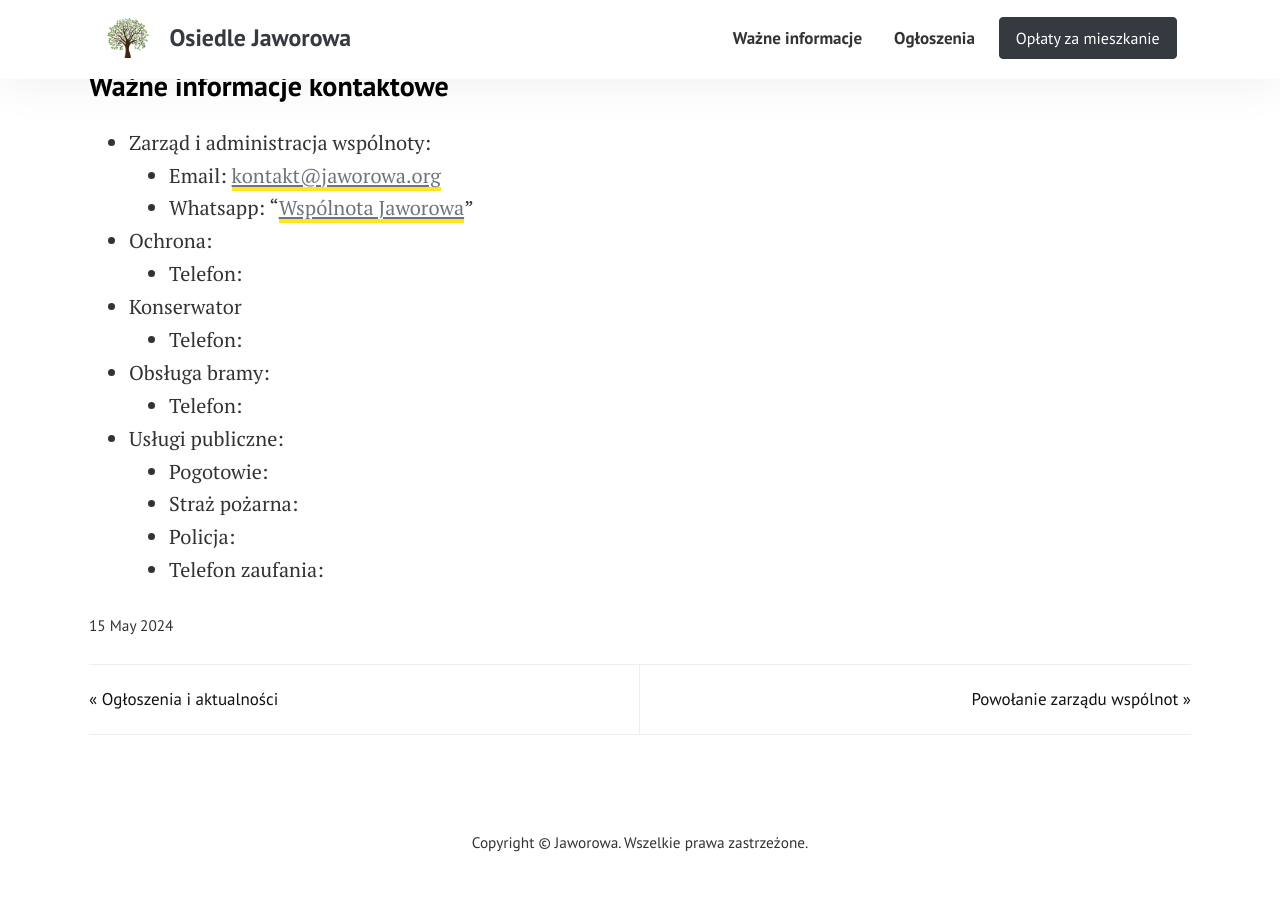
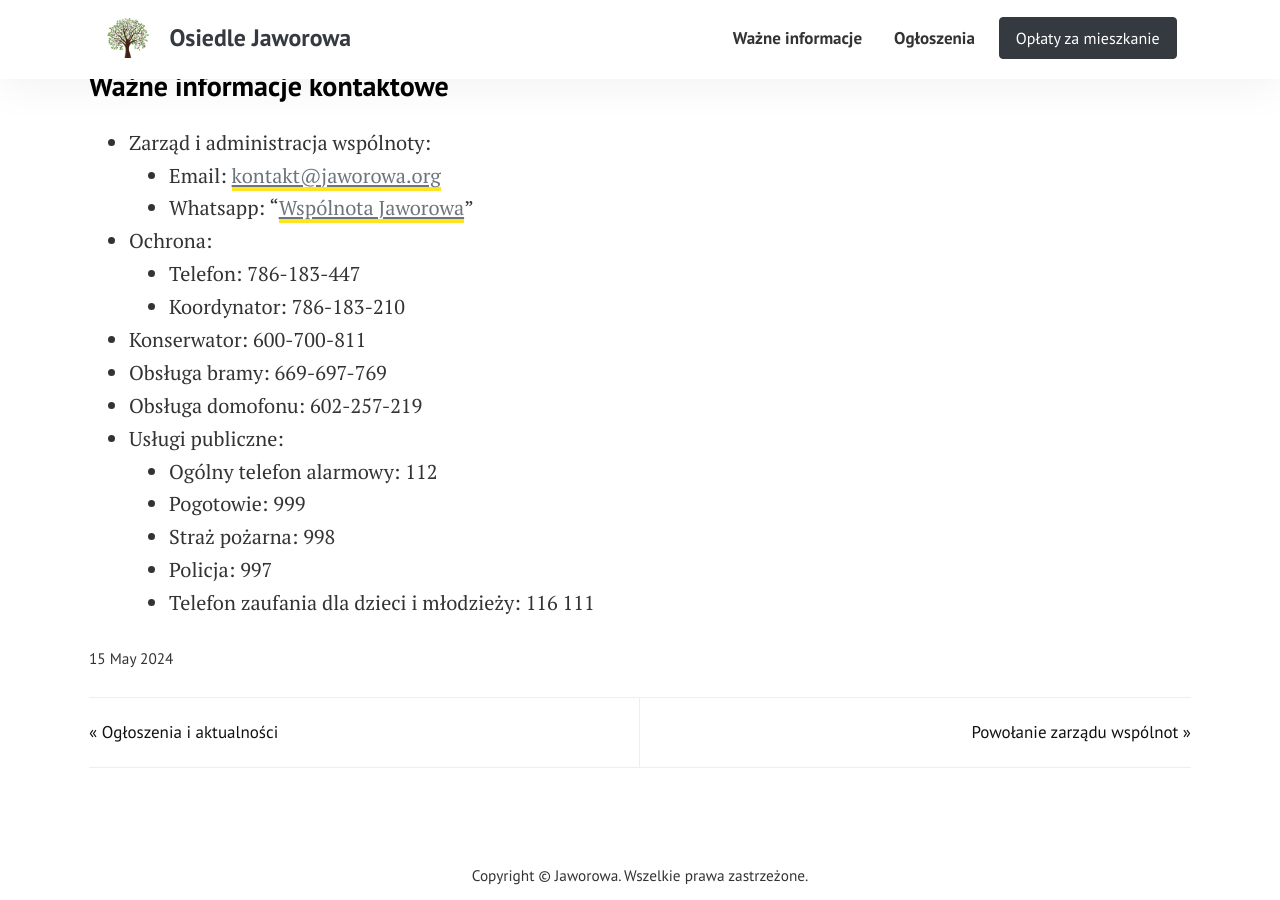
Before and after one commit to jaworowa/www, a Jekyll site: the page built from _posts/2024-05-15-wazne-informacje.md, in a window 1280 px wide and 900 px high, scrolled down 1228 px. Built offline with Jekyll 4.4.1, drawn with Linux system fonts in a browser that asks for light colours.

Commit message:
important phone numbers

```diff
--- a/_posts/2024-05-15-wazne-informacje.md
+++ b/_posts/2024-05-15-wazne-informacje.md
@@ -27,13 +27,14 @@ Posiadanie własnej strony, w poró daje nam kilka możliwości:
   * <span>Email:  <a href="mailto: kontakt@jaworowa.org" class="text-decoration-none text-muted" style="text-decoration: underline">kontakt@jaworowa.org</a></span>
   * <span>Whatsapp: "<a href="/whatsapp" class="text-decoration-none text-muted" style="text-decoration: underline">Wspólnota Jaworowa</a>"</span>
 * Ochrona:
-  * Telefon:
-* Konserwator
-  * Telefon:
-* Obsługa bramy:
-  * Telefon:
+  * Telefon: 786-183-447
+  * Koordynator: 786-183-210
+* Konserwator: 600-700-811
+* Obsługa bramy: 669-697-769
+* Obsługa domofonu: 602-257-219
 * Usługi publiczne:
-  * Pogotowie:
-  * Straż pożarna:
-  * Policja:
-  * Telefon zaufania:
+  * Ogólny telefon alarmowy: 112
+  * Pogotowie: 999
+  * Straż pożarna: 998
+  * Policja: 997
+  * Telefon zaufania dla dzieci i młodzieży: 116 111
```
